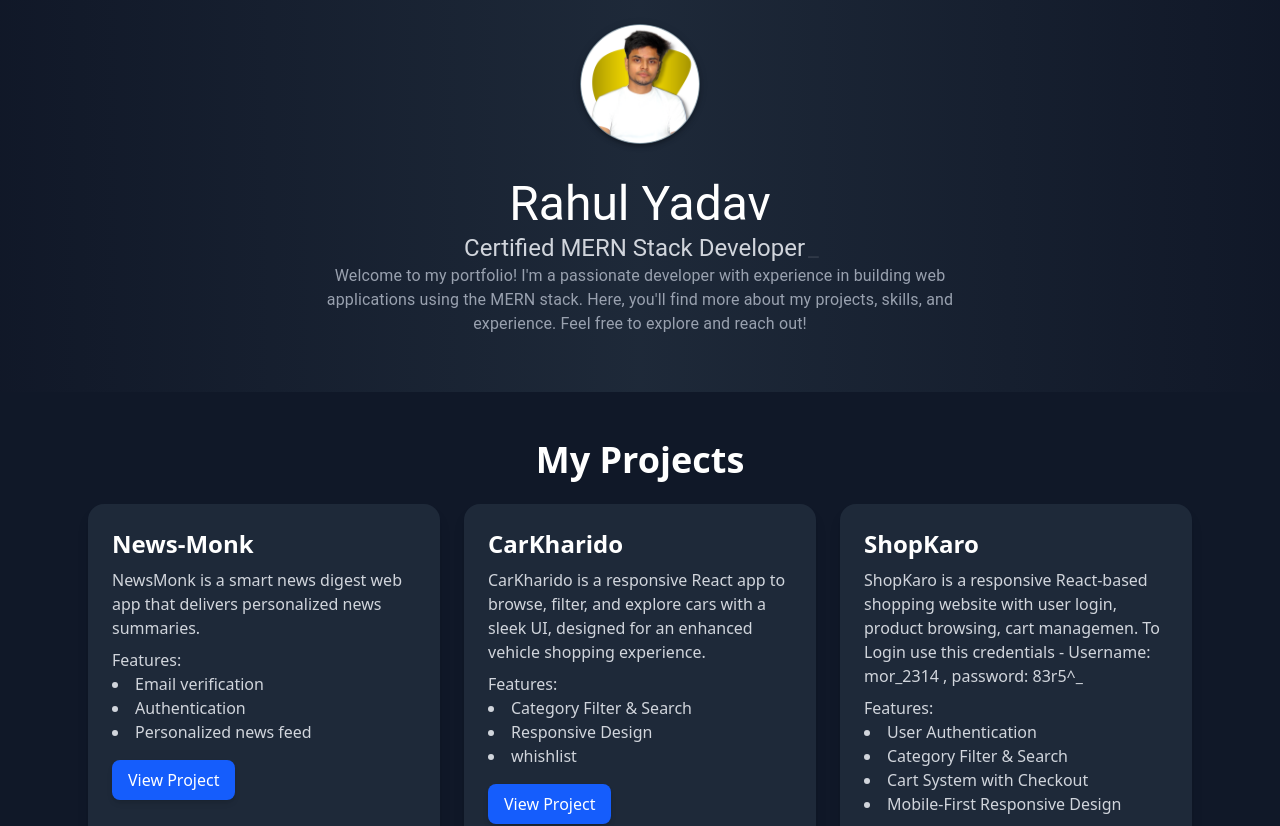
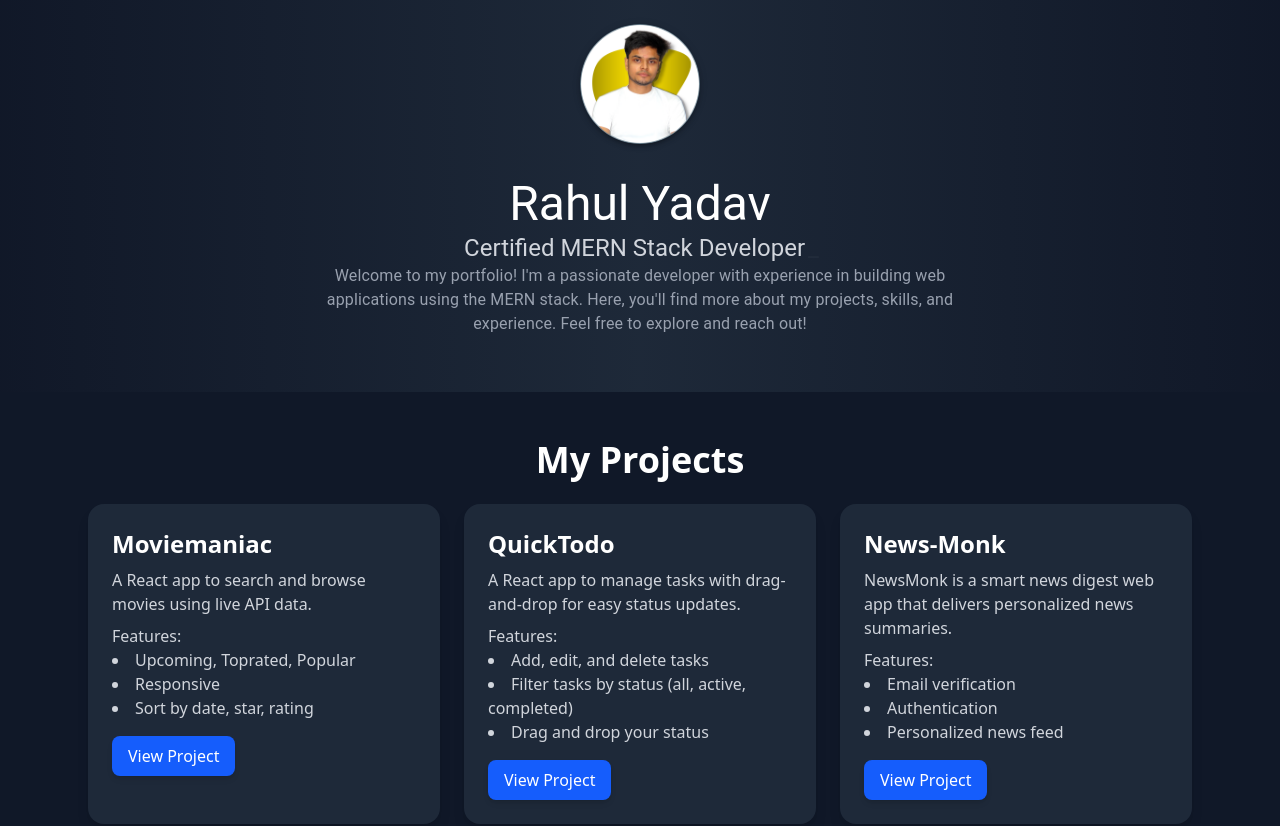
Before and after one commit to Liorhx/portfolio, a React (Vite) app in the folder portfolio/: page / in a window 1280 px wide. Shown: the top 826 px of the page. Built offline with nearby package versions, Linux system fonts and the light colour scheme.

Commit message:
Update Projects.jsx

```diff
--- a/portfolio/src/components/Projects.jsx
+++ b/portfolio/src/components/Projects.jsx
@@ -3,6 +3,28 @@ import { motion } from "framer-motion"; // Import framer-motion
 import { useInView } from "react-intersection-observer"; // Intersection Observer
 
 const projects = [
+  {
+    name: "Moviemaniac",
+    description:
+      "A React app to search and browse movies using live API data.",
+    link: "https://moviemaniac-tpn5.onrender.com",
+    features: [
+      "Upcoming, Toprated, Popular",
+      "Responsive",
+      "Sort by date, star, rating",
+    ],
+  },
+  {
+    name: "QuickTodo",
+    description:
+"A React app to manage tasks with drag-and-drop for easy status updates.",
+    link: "https://todo-sbvw.onrender.com",
+    features: [
+      "Add, edit, and delete tasks",
+      "Filter tasks by status (all, active, completed)",
+      "Drag and drop your status",
+    ],
+  },
   {
     name: "News-Monk",
     description:
```
